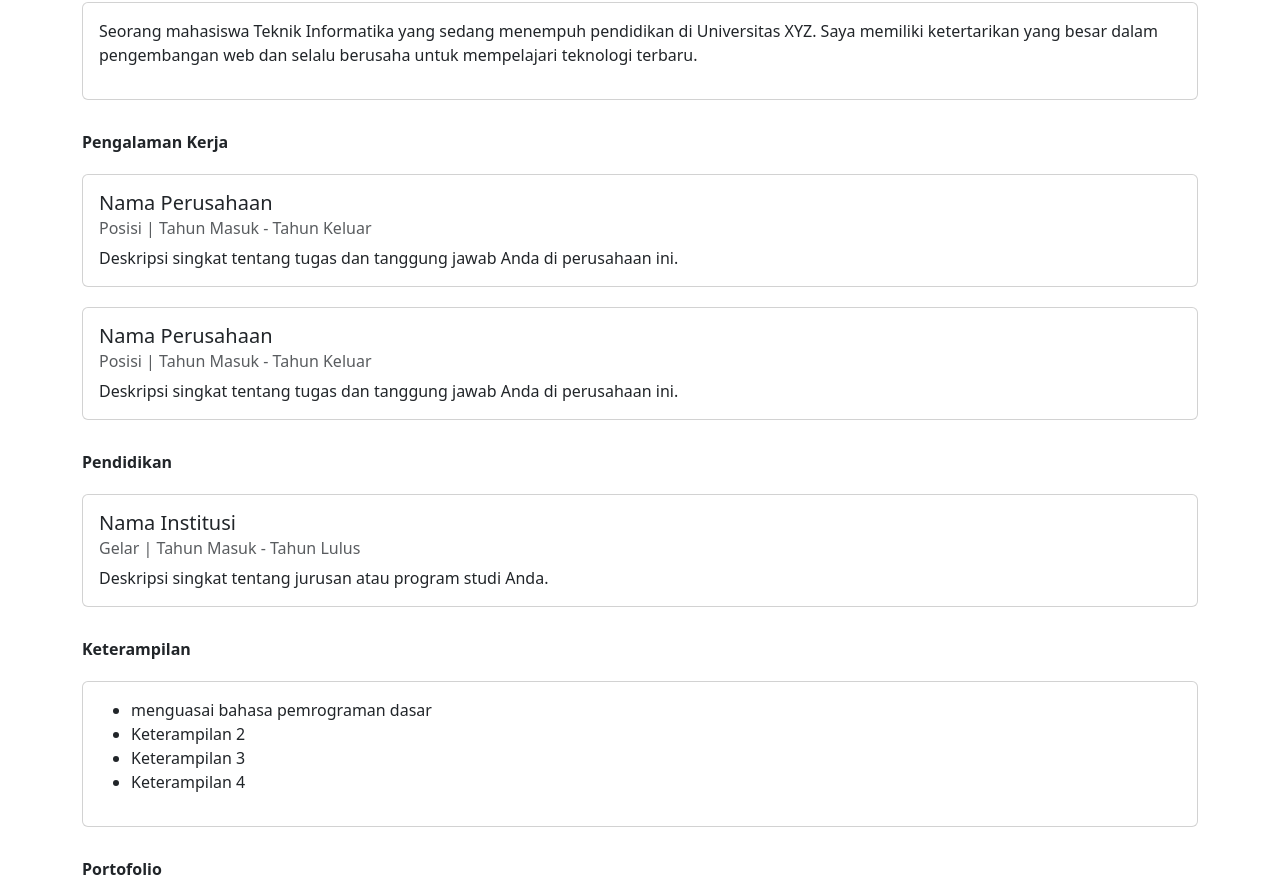
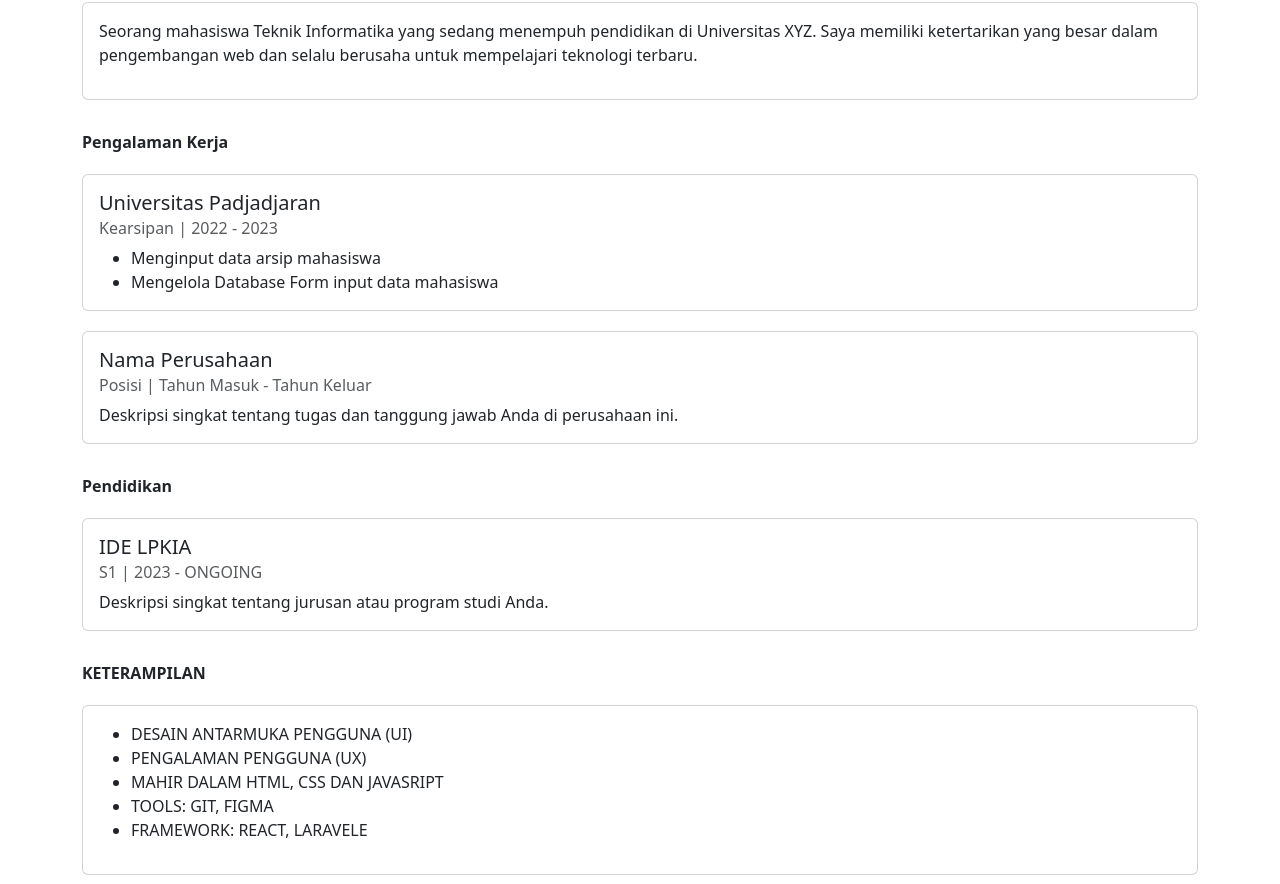
Before and after one commit to Salman-Abd1/Salman-Abd1.github.io, a plain HTML site: page index.html in a window 1280 px wide. Shown: the part 300-1184 px from the top of the page. Drawn offline with nearby package versions, Linux system fonts and the light colour scheme.

Commit message:
second - pengalaman kerja, skill, pendidikan

```diff
--- a/index.html
+++ b/index.html
@@ -45,9 +45,12 @@
     <div class="section-title">Pengalaman Kerja</div>
     <div class="card">
         <div class="card-body">
-            <h5 class="card-title">Nama Perusahaan</h5>
-            <h6 class="card-subtitle mb-2 text-muted">Posisi | Tahun Masuk - Tahun Keluar</h6>
-            <p class="card-text">Deskripsi singkat tentang tugas dan tanggung jawab Anda di perusahaan ini.</p>
+            <h5 class="card-title">Universitas Padjadjaran</h5>
+            <h6 class="card-subtitle mb-2 text-muted">Kearsipan | 2022 - 2023</h6>
+            <ul class="card-text">
+                <li>Menginput data arsip mahasiswa</li>
+                <li>Mengelola Database Form input data mahasiswa</li>
+            </ul>
         </div>
     </div>
     <div class="card">
@@ -61,20 +64,21 @@
     <div class="section-title">Pendidikan</div>
     <div class="card">
         <div class="card-body">
-            <h5 class="card-title">Nama Institusi</h5>
-            <h6 class="card-subtitle mb-2 text-muted">Gelar | Tahun Masuk - Tahun Lulus</h6>
+            <h5 class="card-title">IDE LPKIA</h5>
+            <h6 class="card-subtitle mb-2 text-muted">S1 | 2023 - ONGOING</h6>
             <p class="card-text">Deskripsi singkat tentang jurusan atau program studi Anda.</p>
         </div>
     </div>
 
-    <div class="section-title">Keterampilan</div>
+    <div class="section-title">KETERAMPILAN</div>
     <div class="card">
         <div class="card-body">
             <ul>
-                <li>menguasai bahasa pemrograman dasar</li>
-                <li>Keterampilan 2</li>
-                <li>Keterampilan 3</li>
-                <li>Keterampilan 4</li>
+                <li>DESAIN ANTARMUKA PENGGUNA (UI)</li>
+                <li>PENGALAMAN PENGGUNA (UX)</li>
+                <li>MAHIR DALAM HTML, CSS DAN JAVASRIPT</li>
+                <li>TOOLS: GIT, FIGMA</li>
+                <li>FRAMEWORK: REACT, LARAVELE</li>
             </ul>
         </div>
     </div>
```
